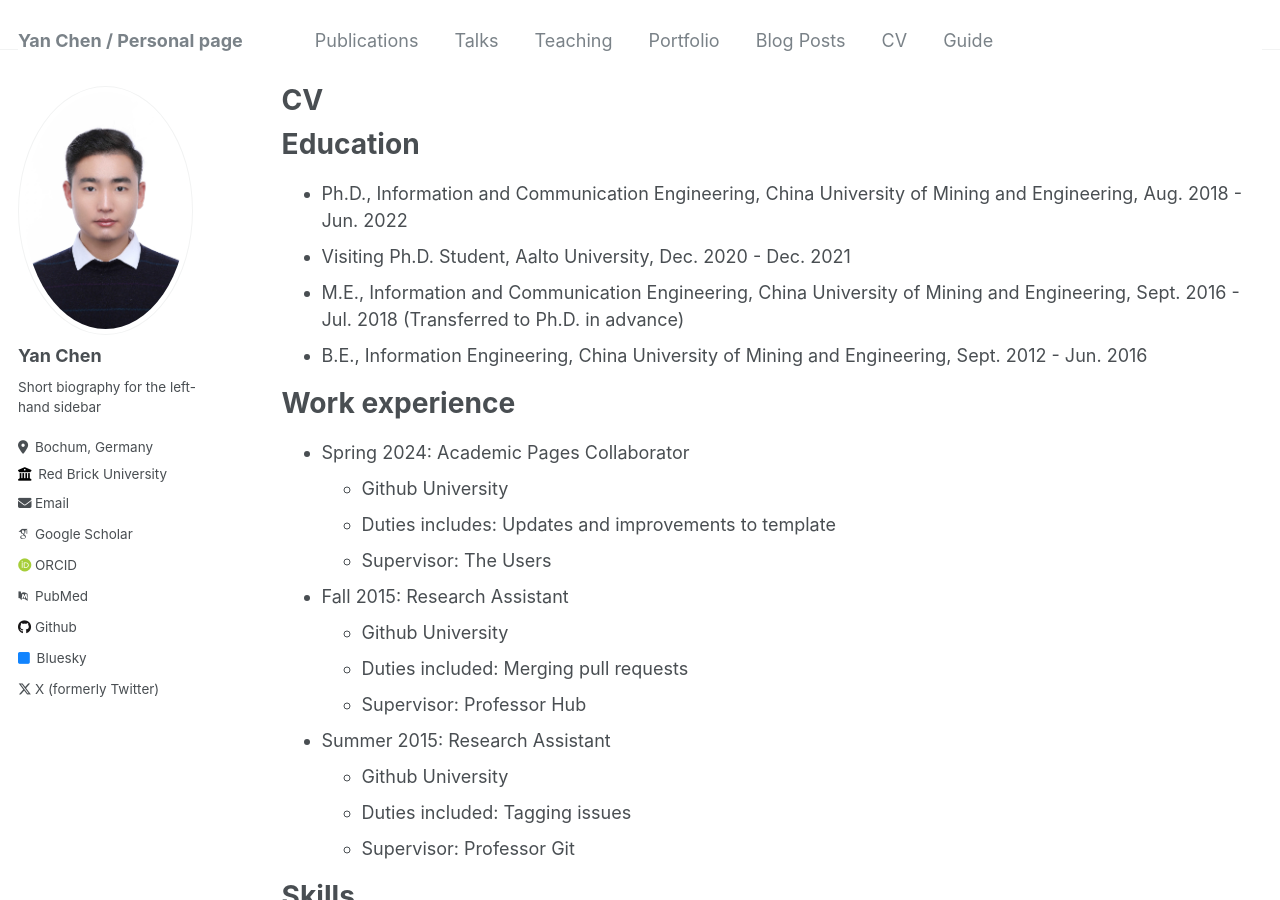
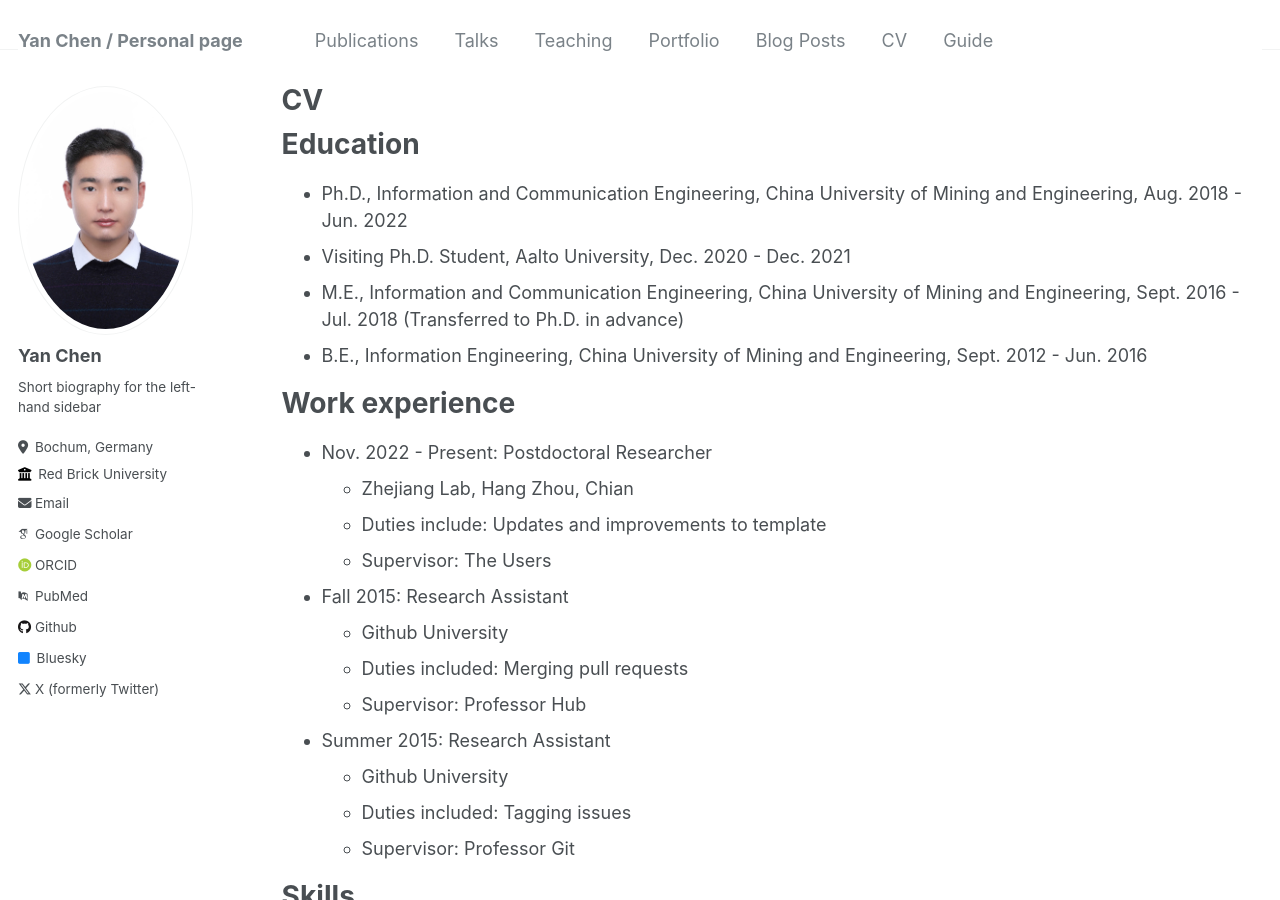
Before and after one commit to Yanni-Chen/Yanni-Chen.github.io, a Jekyll site: the page built from _pages/cv.md, in a window 1280 px wide and 900 px high. Built offline with Jekyll 4.4.1, drawn with Linux system fonts in a browser that asks for light colours; some web fonts are replaced.

Commit message:
Update cv.md

```diff
--- a/_pages/cv.md
+++ b/_pages/cv.md
@@ -19,9 +19,9 @@ Education
 
 Work experience
 ======
-* Spring 2024: Academic Pages Collaborator
-  * Github University
-  * Duties includes: Updates and improvements to template
+* Nov. 2022 - Present: Postdoctoral Researcher
+  * Zhejiang Lab, Hang Zhou, Chian
+  * Duties include: Updates and improvements to template
   * Supervisor: The Users
 
 * Fall 2015: Research Assistant
```
